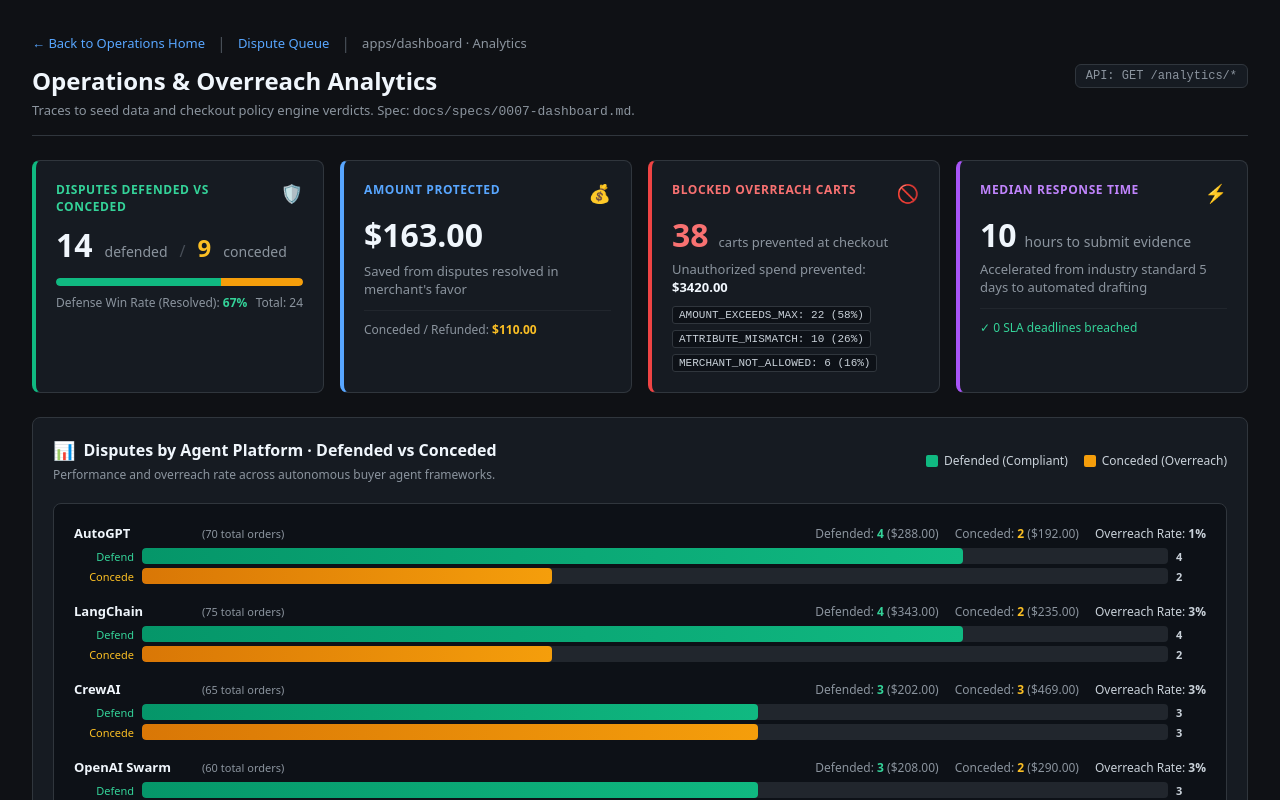
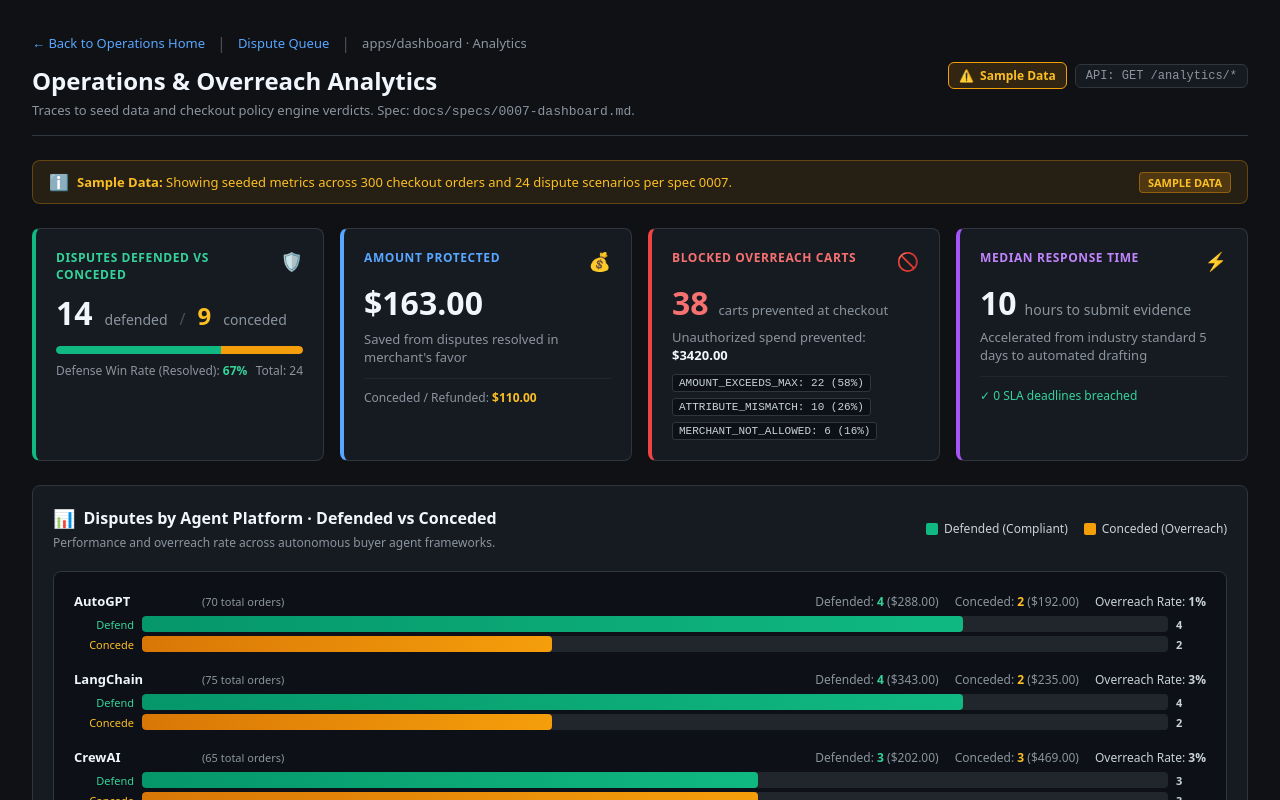
Before and after one commit to harshkumarsingh12/proof-of-intent, a Next.js app in the folder apps/dashboard/: page /analytics in a window 1280 px wide. Shown: the top 800 px of the page. Built offline with nearby package versions, Linux system fonts and the light colour scheme; no server answers.

Commit message:
add sample data label and banner to analytics page

```diff
--- a/apps/dashboard/app/analytics/AnalyticsView.tsx
+++ b/apps/dashboard/app/analytics/AnalyticsView.tsx
@@ -47,6 +47,43 @@ export function AnalyticsView({ initialData }: { initialData?: AnalyticsSummary
 
   return (
     <div style={{ display: "flex", flexDirection: "column", gap: 24 }}>
+      {/* Sample Data Banner */}
+      <div
+        data-testid="sample-data-banner"
+        style={{
+          background: "rgba(245, 158, 11, 0.1)",
+          border: "1px solid rgba(245, 158, 11, 0.3)",
+          borderRadius: 8,
+          padding: "10px 16px",
+          display: "flex",
+          alignItems: "center",
+          justifyContent: "space-between",
+          color: "#fbbf24",
+          fontSize: 13,
+        }}
+      >
+        <div style={{ display: "flex", alignItems: "center", gap: 8 }}>
+          <span style={{ fontSize: 16 }}>ℹ️</span>
+          <span>
+            <strong>Sample Data:</strong> Showing seeded metrics across 300 checkout orders and 24 dispute scenarios per spec 0007.
+          </span>
+        </div>
+        <span
+          data-testid="sample-data-label"
+          style={{
+            fontSize: 11,
+            fontWeight: 600,
+            textTransform: "uppercase",
+            background: "rgba(245, 158, 11, 0.2)",
+            padding: "2px 8px",
+            borderRadius: 4,
+            border: "1px solid rgba(245, 158, 11, 0.4)",
+          }}
+        >
+          Sample Data
+        </span>
+      </div>
+
       {/* Overview Cards: Defended vs Conceded, Amount Protected, Blocked Overreach Carts */}
       <div
         style={{
--- a/apps/dashboard/app/analytics/page.tsx
+++ b/apps/dashboard/app/analytics/page.tsx
@@ -60,7 +60,24 @@ export default async function AnalyticsPage() {
           </p>
         </div>
 
-        <div style={{ display: "flex", gap: 8 }}>
+        <div style={{ display: "flex", gap: 8, alignItems: "center" }}>
+          <span
+            data-testid="sample-data-badge"
+            style={{
+              padding: "4px 10px",
+              borderRadius: 6,
+              fontSize: 12,
+              fontWeight: 600,
+              background: "rgba(245, 158, 11, 0.15)",
+              border: "1px solid #f59e0b",
+              color: "#fbbf24",
+              display: "flex",
+              alignItems: "center",
+              gap: 6,
+            }}
+          >
+            <span>⚠️</span> Sample Data
+          </span>
           <span
             style={{
               padding: "4px 10px",
```
Also changed, not shown: 1 other file (tests, documents, lock files or other folders).
